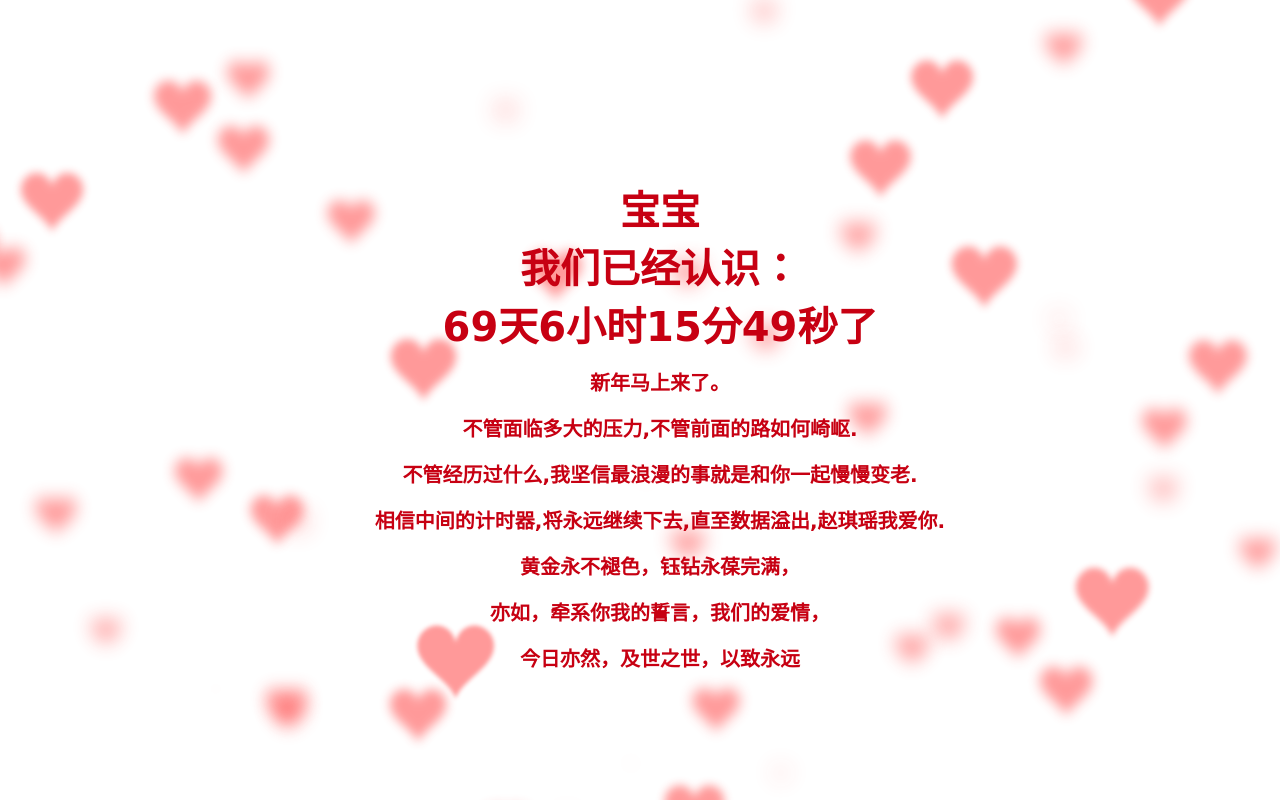
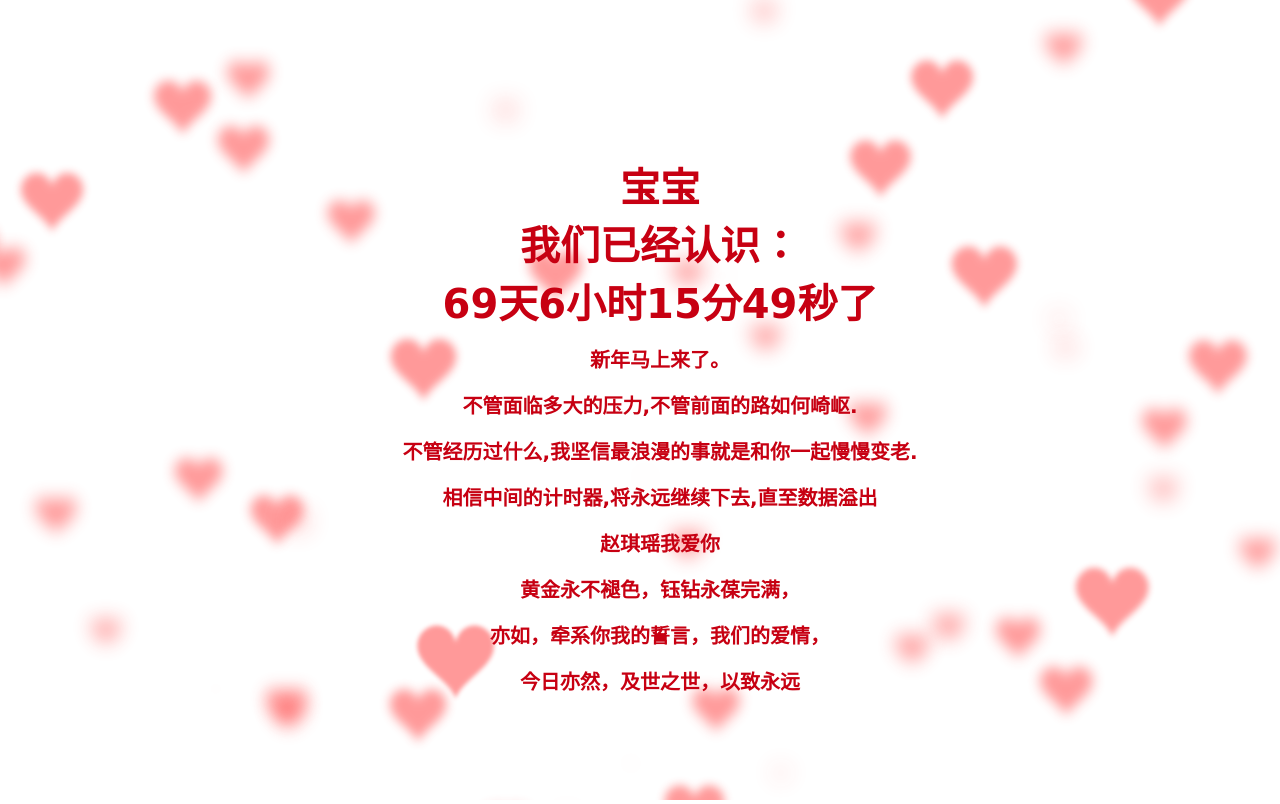
Before and after one commit to zhouzzzso/Zhouzzzso.github.io, a plain HTML site: page index.html in a window 1280 px wide. Drawn offline with Linux system fonts and the light colour scheme.

Commit message:
Update innerHTML content in index.html

```diff
--- a/index.html
+++ b/index.html
@@ -138,7 +138,7 @@ window.onload=function starttime(){
         var hour = parseInt(time/3600)-24*day;    // 小时 60*60 总小时数-过去的小时数=现在的小时数
         var minute = parseInt(time%3600/60); // 分 -(day*24) 以60秒为一整份 取余 剩下秒数 秒数/60 就是分钟数
         var second = parseInt(time%60);  // 以60秒为一整份 取余 剩下秒数
-        obj.innerHTML="宝宝<br>我们已经认识：<br>"+day+"天"+hour+"小时"+minute+"分"+second+"秒"+"了<br><span>新年马上来了。<br>不管面临多大的压力,不管前面的路如何崎岖.<br>不管经历过什么,我坚信最浪漫的事就是和你一起慢慢变老.<br>相信中间的计时器,将永远继续下去,直至数据溢出,赵琪瑶我爱你.<br>黄金永不褪色，钰钻永葆完满，<br>亦如，牵系你我的誓言，我们的爱情，<br>今日亦然，及世之世，以致永远</span>"
+        obj.innerHTML="宝宝<br>我们已经认识：<br>"+day+"天"+hour+"小时"+minute+"分"+second+"秒"+"了<br><span>新年马上来了。<br>不管面临多大的压力,不管前面的路如何崎岖.<br>不管经历过什么,我坚信最浪漫的事就是和你一起慢慢变老.<br>相信中间的计时器,将永远继续下去,直至数据溢出<br>赵琪瑶我爱你<br>黄金永不褪色，钰钻永葆完满，<br>亦如，牵系你我的誓言，我们的爱情，<br>今日亦然，及世之世，以致永远</span>"
 
         return true;
     }
```
